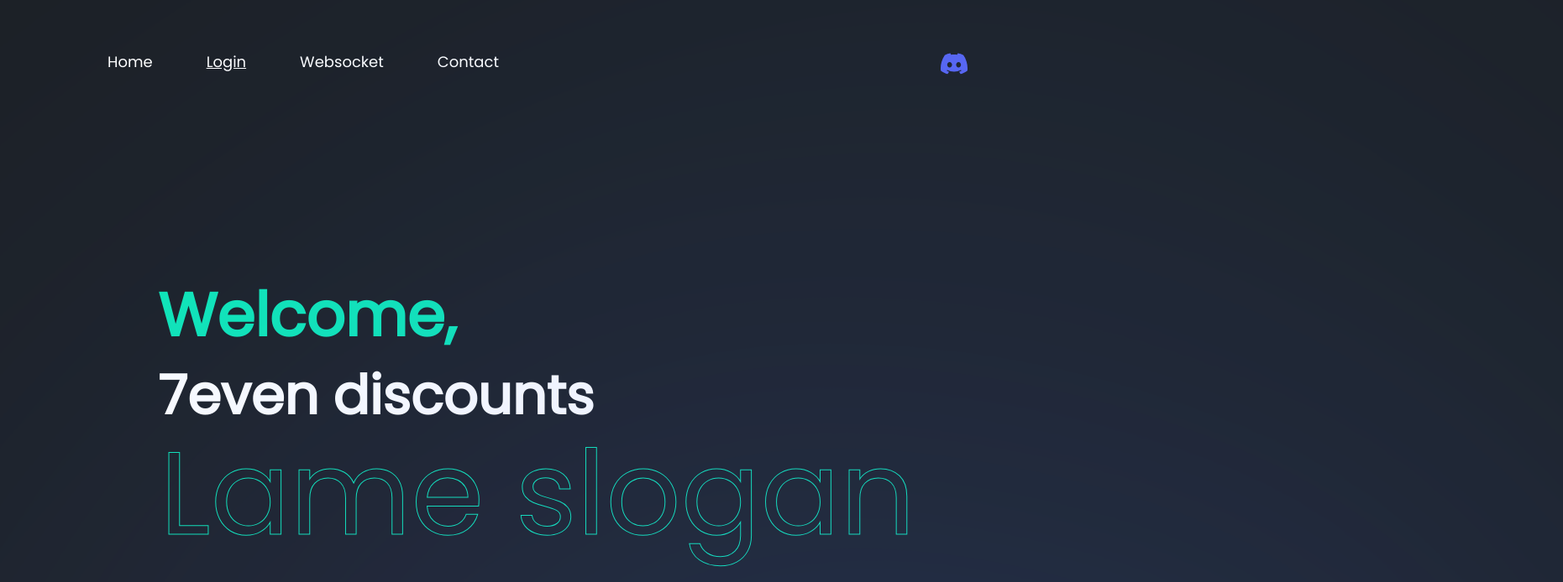
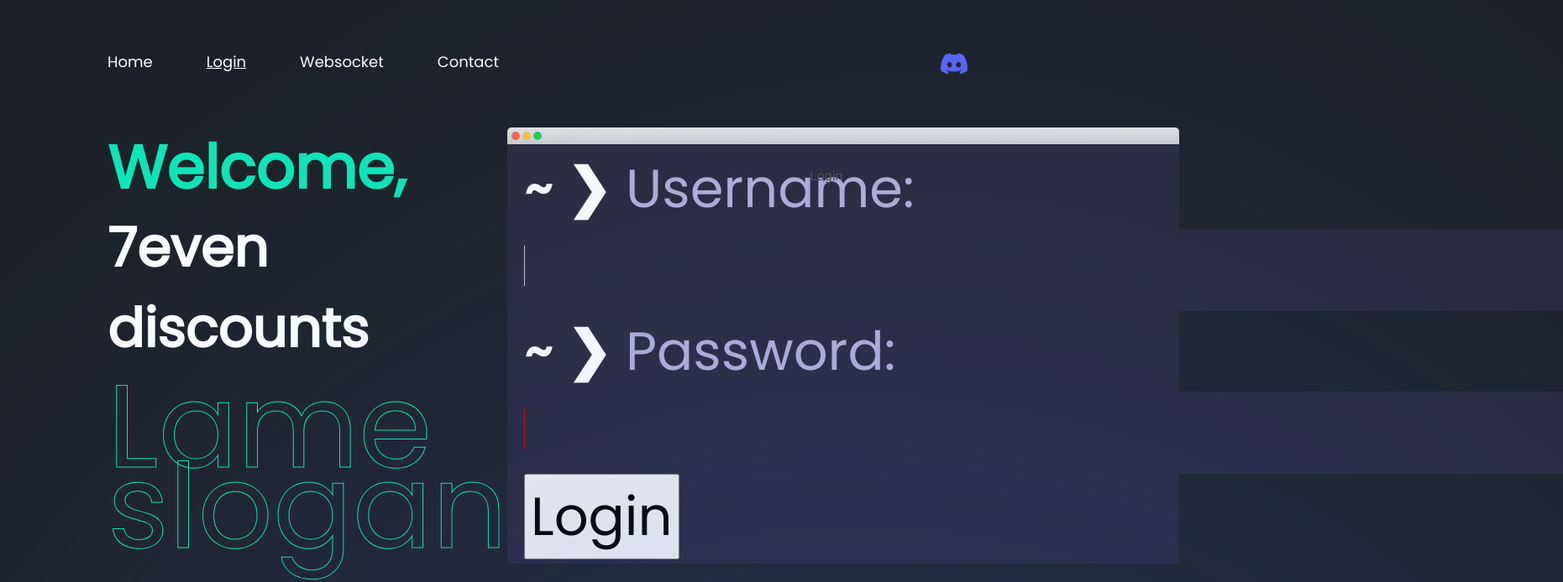
Before and after one commit to remcostoeten/7even-discounts, a Next.js app: page / in a window 1280 px wide. Shown: the top 694 px of the page at 84% size, 1861 px wide, since content can reach past the window. Built offline with nearby package versions, Linux system fonts and the light colour scheme.

Commit message:
add login

```diff
--- a/components/Intro.jsx
+++ b/components/Intro.jsx
@@ -1,16 +1,23 @@
 import React from 'react';
-
+import Terminal from '@/components/Terminal';
 export default function Intro() {
 	return (
 		<>
 			<div className='intro container'>
+				<div className='intro__text'>
 					<h1>Welcome,</h1>
 					<p>
 						<span>7even discounts</span>
 					</p>
-				<p class='fill' data-text='Lame slogan                                           '>
+					<p
+						class='fill'
+						data-text='Lame slogan                                           '>
 						Lame slogan
 					</p>
+				</div>
+				<div className='intro__terminal'>
+					<Terminal />
+				</div>
 			</div>
 		</>
 	);
--- /dev/null
+++ b/components/Terminal.jsx
@@ -0,0 +1,67 @@
+import { useState } from 'react';
+
+export default function Login() {
+	const [username, setUsername] = useState('');
+	const [password, setPassword] = useState('');
+
+	const handleUsernameChange = (event) => {
+		setUsername(event.target.value);
+	};
+
+	const handlePasswordChange = (event) => {
+		setPassword(event.target.value);
+	};
+
+	const handleSubmit = (event) => {
+		event.preventDefault();
+		// TODO: Handle form submission
+	};
+
+	return (
+		<div className='window terminal'>
+			<div className='terminal__taskbar controls'>
+				<div className='controls__left'>
+					<div className='red dot'></div>
+					<div className='yellow dot'></div>
+					<div className='green dot'></div>
+				</div>
+				<div classname='controls__center'>
+					<p className='terminal__title'>Login</p>
+				</div>
+			</div>
+			<div className='content'>
+				<form onSubmit={handleSubmit}>
+					<div className='command'>
+						<span className='prompt'>~ ❯ </span>
+						<label className='input-label'>Username:</label>
+						<div className='input-wrapper'>
+							<input
+								type='text'
+								className='input-field'
+								value={username}
+								onChange={handleUsernameChange}
+							/>
+							<div class='blinking'></div>
+						</div>
+					</div>
+					<div className='command'>
+						<span className='prompt'>~ ❯ </span>
+						<label className='input-label'>Password:</label>
+						<div className='input-wrapper'>
+							<input
+								type='password'
+								className='input-field'
+								value={password}
+								onChange={handlePasswordChange}
+							/>
+							<div class='blinking-two'></div>
+						</div>
+					</div>
+					<button type='submit' className='button'>
+						Login
+					</button>
+				</form>
+			</div>
+		</div>
+	);
+}
--- a/css/components/_intro.scss
+++ b/css/components/_intro.scss
@@ -1,12 +1,11 @@
 .intro {
 	display: flex;
 	align-items: flex-start;
-	flex-direction: column;
-	justify-content: center;
+	justify-content: space-between;
 	height: 100vh;
 	font-size: 64px;
 	line-height: 96px;
-	padding: 0 60px;
+
 	h1 {
 		color: $green;
 	}
--- a/css/components/_navbar.scss
+++ b/css/components/_navbar.scss
@@ -2,6 +2,7 @@
 	display: flex;
 	justify-content: space-between;
 	padding-top: 60px;
+	padding-bottom: 60px;
 
 	&__left {
 		display: flex;
--- /dev/null
+++ b/css/components/_terminal.scss
@@ -0,0 +1,156 @@
+@import url('https://fonts.googleapis.com/css2?family=Roboto&display=swap');
+
+@import url('https://fonts.googleapis.com/css2?family=Fira+Code&family=Roboto&display=swap');
+
+.intro {
+	&__terminal {
+		.input-wrapper {
+			position: relative;
+
+			.blinking {
+				top: 20px;
+				width: 1px;
+				height: 3rem;
+				background: $white;
+				position: absolute;
+				animation: blink 1s infinite;
+			}
+
+			.blinking-two {
+				width: 1px;
+				height: 3rem;
+				background: red;
+				position: absolute;
+				animation: blink 1s infinite;
+				top: 20px;
+			}
+		}
+		input {
+			border: none;
+			background-color: #29283a;
+			position: relative;
+
+			&:before {
+				content: 'l';
+				animation: blink 1s infinite;
+				display: block;
+				font-size: 20px;
+				color: white;
+			}
+		}
+	}
+}
+
+@keyframes blink {
+	50% {
+		opacity: 0;
+	}
+}
+
+.terminal {
+	&__title {
+		font-family: 'Roboto', sans-serif;
+		color: rgb(79, 79, 79);
+		display: inline-block;
+		margin: auto;
+		position: absolute;
+		left: 45%;
+		font-size: 1rem;
+	}
+
+	&__taskbar {
+		border-top-left-radius: 5px;
+		border-top-right-radius: 5px;
+		background-image: linear-gradient(
+			rgb(229, 229, 229),
+			rgb(205, 205, 205)
+		);
+		padding-left: 5px;
+		padding-bottom: 2px;
+		padding-top: 2px;
+		position: relative;
+		height: 20px;
+	}
+}
+
+.controls {
+	align-items: center;
+	display: flex;
+
+	&__left {
+		display: flex;
+		flex-direction: row;
+
+		.dot {
+			height: 10px;
+			width: 10px;
+			border-radius: 50%;
+
+			margin-right: 3px;
+		}
+		.red {
+			background-color: rgb(255, 97, 89);
+		}
+
+		.yellow {
+			background-color: rgb(255, 193, 63);
+		}
+
+		.green {
+			background-color: rgb(33, 206, 79);
+		}
+	}
+
+	&__center {
+		margin: 0 auto;
+		font-size: 0.7em;
+	}
+}
+
+.blinking {
+	animation: blink 1s infinite;
+}
+
+@keyframes blink {
+	50% {
+		opacity: 0;
+	}
+}
+
+.window {
+	height: 600px;
+	width: 800px;
+}
+
+.content {
+	background-color: rgb(41, 40, 58);
+	font-family: 'Fira Code', monospace;
+	padding-left: 20px;
+	padding-top: 5px;
+	padding-right: 5px;
+	padding-bottom: 5px;
+	border-bottom-left-radius: 5px;
+	border-bottom-right-radius: 5px;
+}
+
+.prompt {
+	color: rgb(92, 202, 141);
+}
+
+.command {
+	color: rgb(178, 175, 211);
+}
+.result {
+	line-height: 1.5rem;
+
+	color: rgb(178, 175, 211);
+}
+
+.dir {
+	font-weight: bold;
+	color: rgb(99, 174, 245);
+}
+
+.highlight {
+	background-color: rgb(254, 216, 125);
+}
--- a/css/styles.css
+++ b/css/styles.css
@@ -1,4 +1,6 @@
 @import url("https://fonts.googleapis.com/css?family=Poppins&display=swap");
+@import url("https://fonts.googleapis.com/css2?family=Roboto&display=swap");
+@import url("https://fonts.googleapis.com/css2?family=Fira+Code&family=Roboto&display=swap");
 * {
   font-family: "Poppins", sans-serif;
 }
@@ -185,6 +187,7 @@ select {
   display: flex;
   justify-content: space-between;
   padding-top: 60px;
+  padding-bottom: 60px;
 }
 .header__left {
   display: flex;
@@ -312,15 +315,145 @@ select {
   top: 29px;
 }
 
+.intro__terminal .input-wrapper {
+  position: relative;
+}
+.intro__terminal .input-wrapper .blinking {
+  top: 20px;
+  width: 1px;
+  height: 3rem;
+  background: white;
+  position: absolute;
+  animation: blink 1s infinite;
+}
+.intro__terminal .input-wrapper .blinking-two {
+  width: 1px;
+  height: 3rem;
+  background: red;
+  position: absolute;
+  animation: blink 1s infinite;
+  top: 20px;
+}
+.intro__terminal input {
+  border: none;
+  background-color: #29283a;
+  position: relative;
+}
+.intro__terminal input:before {
+  content: "l";
+  animation: blink 1s infinite;
+  display: block;
+  font-size: 20px;
+  color: white;
+}
+
+@keyframes blink {
+  50% {
+    opacity: 0;
+  }
+}
+.terminal__title {
+  font-family: "Roboto", sans-serif;
+  color: rgb(79, 79, 79);
+  display: inline-block;
+  margin: auto;
+  position: absolute;
+  left: 45%;
+  font-size: 1rem;
+}
+.terminal__taskbar {
+  border-top-left-radius: 5px;
+  border-top-right-radius: 5px;
+  background-image: linear-gradient(rgb(229, 229, 229), rgb(205, 205, 205));
+  padding-left: 5px;
+  padding-bottom: 2px;
+  padding-top: 2px;
+  position: relative;
+  height: 20px;
+}
+
+.controls {
+  align-items: center;
+  display: flex;
+}
+.controls__left {
+  display: flex;
+  flex-direction: row;
+}
+.controls__left .dot {
+  height: 10px;
+  width: 10px;
+  border-radius: 50%;
+  margin-right: 3px;
+}
+.controls__left .red {
+  background-color: rgb(255, 97, 89);
+}
+.controls__left .yellow {
+  background-color: rgb(255, 193, 63);
+}
+.controls__left .green {
+  background-color: rgb(33, 206, 79);
+}
+.controls__center {
+  margin: 0 auto;
+  font-size: 0.7em;
+}
+
+.blinking {
+  animation: blink 1s infinite;
+}
+
+@keyframes blink {
+  50% {
+    opacity: 0;
+  }
+}
+.window {
+  height: 600px;
+  width: 800px;
+}
+
+.content {
+  background-color: rgb(41, 40, 58);
+  font-family: "Fira Code", monospace;
+  padding-left: 20px;
+  padding-top: 5px;
+  padding-right: 5px;
+  padding-bottom: 5px;
+  border-bottom-left-radius: 5px;
+  border-bottom-right-radius: 5px;
+}
+
+.prompt {
+  color: rgb(92, 202, 141);
+}
+
+.command {
+  color: rgb(178, 175, 211);
+}
+
+.result {
+  line-height: 1.5rem;
+  color: rgb(178, 175, 211);
+}
+
+.dir {
+  font-weight: bold;
+  color: rgb(99, 174, 245);
+}
+
+.highlight {
+  background-color: rgb(254, 216, 125);
+}
+
 .intro {
   display: flex;
   align-items: flex-start;
-  flex-direction: column;
-  justify-content: center;
+  justify-content: space-between;
   height: 100vh;
   font-size: 64px;
   line-height: 96px;
-  padding: 0 60px;
 }
 .intro h1 {
   color: #0ee6b7;
--- a/css/styles.scss
+++ b/css/styles.scss
@@ -12,4 +12,5 @@
 // Components
 @import './components/navbar';
 @import './components/offcanvas';
+@import './components/terminal';
 @import './components/intro';
```
Also changed, not shown: 1 other file (tests, documents, lock files or other folders). Lines whose indentation alone changed are shown as unchanged.
